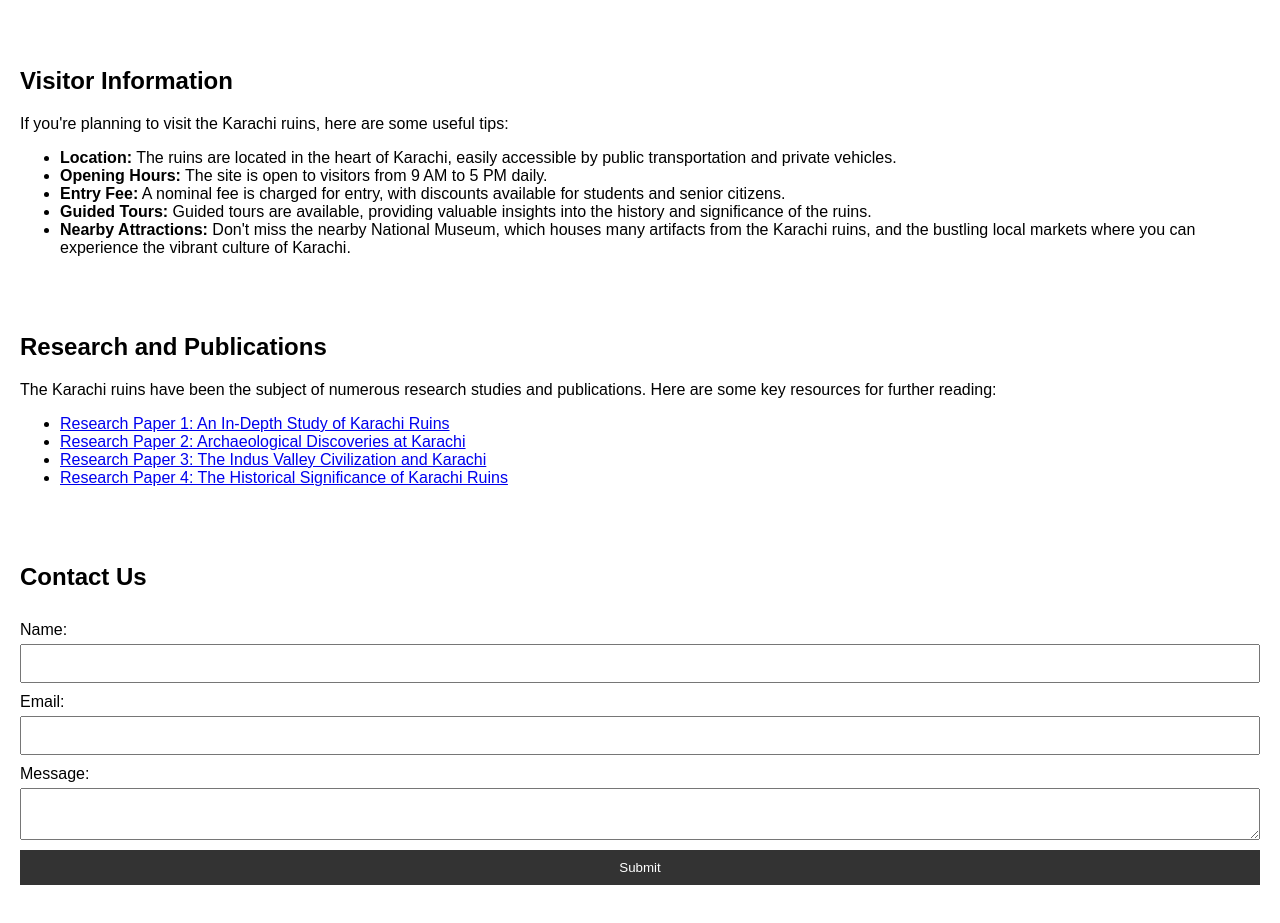
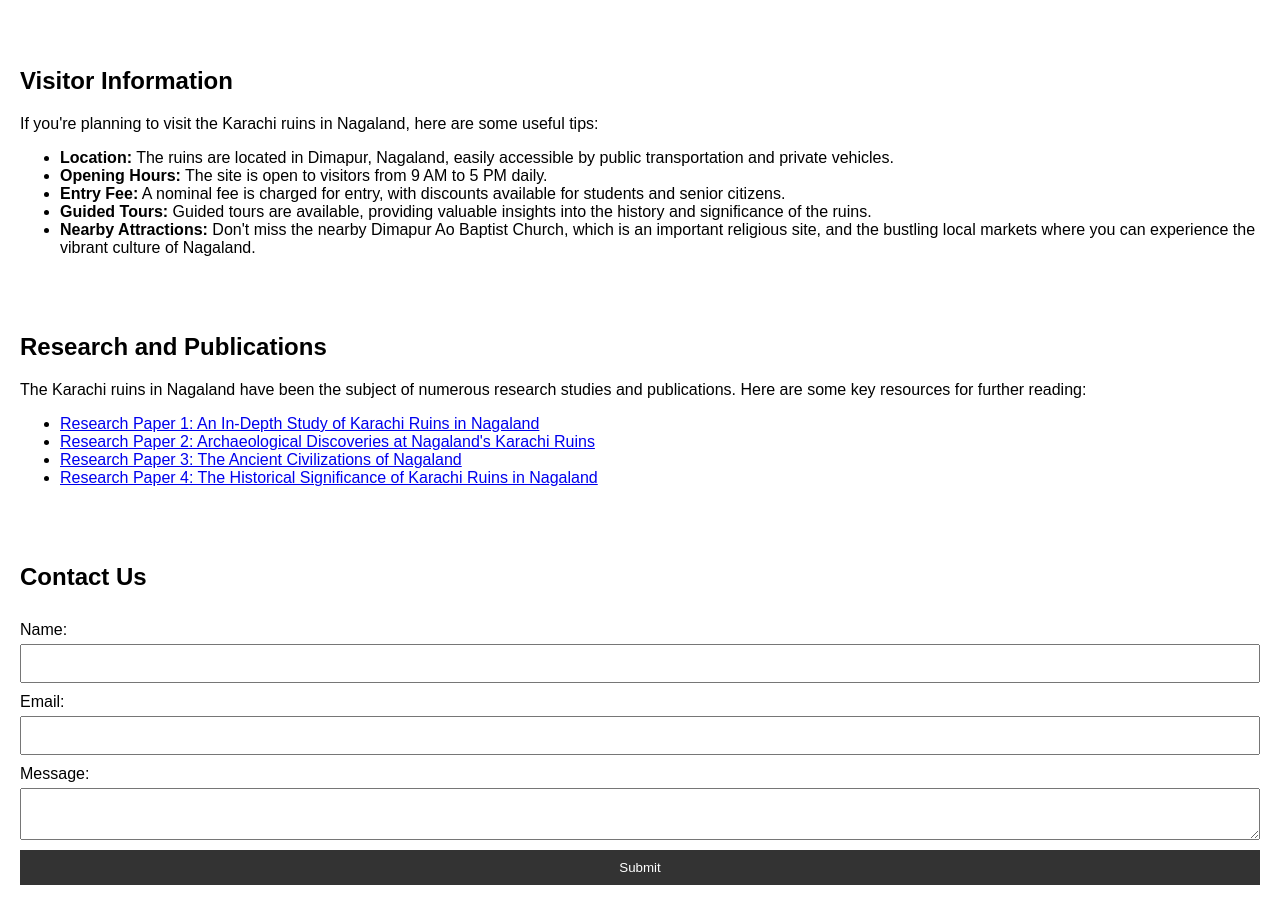
Before and after one commit to ItachiUchiha7777/Kachari-Ruins, a plain HTML site: page index.html in a window 1280 px wide. Shown: the part 1335-2258 px from the top of the page. Drawn offline with Linux system fonts and the light colour scheme; a script that the page names is missing.

Commit message:
Update index.html

```diff
--- a/index.html
+++ b/index.html
@@ -3,12 +3,12 @@
 <head>
     <meta charset="UTF-8">
     <meta name="viewport" content="width=device-width, initial-scale=1.0">
-    <title>Karachi Ruins</title>
+    <title>Karachi Ruins, Nagaland</title>
     <link rel="stylesheet" href="style.css">
 </head>
 <body>
     <header>
-        <h1>Karachi Ruins</h1>
+        <h1>Karachi Ruins, Nagaland</h1>
         <nav>
             <ul>
                 <li><a href="#home">Home</a></li>
@@ -22,13 +22,13 @@
     </header>
 
     <section id="home">
-        <h2>Welcome to Karachi Ruins</h2>
-        <p>Discover the historical significance of the Karachi ruins, a site rich with ancient history and cultural heritage. Explore the remnants of a bygone era and delve into the mysteries that surround this fascinating archaeological site.</p>
+        <h2>Welcome to Karachi Ruins, Nagaland</h2>
+        <p>Discover the historical significance of the Karachi ruins in Nagaland, a site rich with ancient history and cultural heritage. Explore the remnants of a bygone era and delve into the mysteries that surround this fascinating archaeological site.</p>
     </section>
 
     <section id="history">
         <h2>History</h2>
-        <p>The Karachi ruins, located in the bustling city of Karachi, Pakistan, hold a significant place in history. These ruins date back to the ancient civilization of the Indus Valley, making them one of the oldest known settlements in the region. Over centuries, the site has witnessed the rise and fall of various empires, leaving behind a treasure trove of archaeological artifacts and architectural remnants.</p>
+        <p>The Karachi ruins, located in the beautiful state of Nagaland, India, hold a significant place in history. These ruins date back to ancient times, making them one of the oldest known settlements in the region. Over centuries, the site has witnessed the rise and fall of various empires, leaving behind a treasure trove of archaeological artifacts and architectural remnants.</p>
         <p>Excavations at the Karachi ruins have uncovered structures and objects that provide insights into the lives of the people who once inhabited this area. From pottery and tools to intricate carvings and ancient buildings, each discovery adds to our understanding of the past.</p>
     </section>
 
@@ -43,30 +43,29 @@
             <img src="https://flypakistan.pk/assets/img/attractions/The%20Ruins%20Of%20Bhambore.jpg" alt="Ruins Image 6">
             <img src="https://static.toiimg.com/thumb/93542206/Udayagiri-Caves-Madhya-Pradesh.jpg?width=1200&height=900" alt="Ruins Image 7">
             <img src="https://i.dawn.com/large/2017/02/58adfb0f184ab.jpg" alt="Ruins Image 8">
-
         </div>
     </section>
 
     <section id="visitor-info">
         <h2>Visitor Information</h2>
-        <p>If you're planning to visit the Karachi ruins, here are some useful tips:</p>
+        <p>If you're planning to visit the Karachi ruins in Nagaland, here are some useful tips:</p>
         <ul>
-            <li><strong>Location:</strong> The ruins are located in the heart of Karachi, easily accessible by public transportation and private vehicles.</li>
+            <li><strong>Location:</strong> The ruins are located in Dimapur, Nagaland, easily accessible by public transportation and private vehicles.</li>
             <li><strong>Opening Hours:</strong> The site is open to visitors from 9 AM to 5 PM daily.</li>
             <li><strong>Entry Fee:</strong> A nominal fee is charged for entry, with discounts available for students and senior citizens.</li>
             <li><strong>Guided Tours:</strong> Guided tours are available, providing valuable insights into the history and significance of the ruins.</li>
-            <li><strong>Nearby Attractions:</strong> Don't miss the nearby National Museum, which houses many artifacts from the Karachi ruins, and the bustling local markets where you can experience the vibrant culture of Karachi.</li>
+            <li><strong>Nearby Attractions:</strong> Don't miss the nearby Dimapur Ao Baptist Church, which is an important religious site, and the bustling local markets where you can experience the vibrant culture of Nagaland.</li>
         </ul>
     </section>
 
     <section id="research">
         <h2>Research and Publications</h2>
-        <p>The Karachi ruins have been the subject of numerous research studies and publications. Here are some key resources for further reading:</p>
+        <p>The Karachi ruins in Nagaland have been the subject of numerous research studies and publications. Here are some key resources for further reading:</p>
         <ul>
-            <li><a href="link-to-research-paper1">Research Paper 1: An In-Depth Study of Karachi Ruins</a></li>
-            <li><a href="link-to-research-paper2">Research Paper 2: Archaeological Discoveries at Karachi</a></li>
-            <li><a href="link-to-research-paper3">Research Paper 3: The Indus Valley Civilization and Karachi</a></li>
-            <li><a href="link-to-research-paper4">Research Paper 4: The Historical Significance of Karachi Ruins</a></li>
+            <li><a href="https://example.com/research-paper1" target="_blank">Research Paper 1: An In-Depth Study of Karachi Ruins in Nagaland</a></li>
+            <li><a href="https://example.com/research-paper2" target="_blank">Research Paper 2: Archaeological Discoveries at Nagaland's Karachi Ruins</a></li>
+            <li><a href="https://example.com/research-paper3" target="_blank">Research Paper 3: The Ancient Civilizations of Nagaland</a></li>
+            <li><a href="https://example.com/research-paper4" target="_blank">Research Paper 4: The Historical Significance of Karachi Ruins in Nagaland</a></li>
         </ul>
     </section>
 
@@ -84,7 +83,7 @@
     </section>
 
     <footer>
-        <p>&copy; 2024 Karachi Ruins</p>
+        <p>&copy; 2024 Karachi Ruins, Nagaland</p>
     </footer>
 
     <script src="scripts.js"></script>
```
